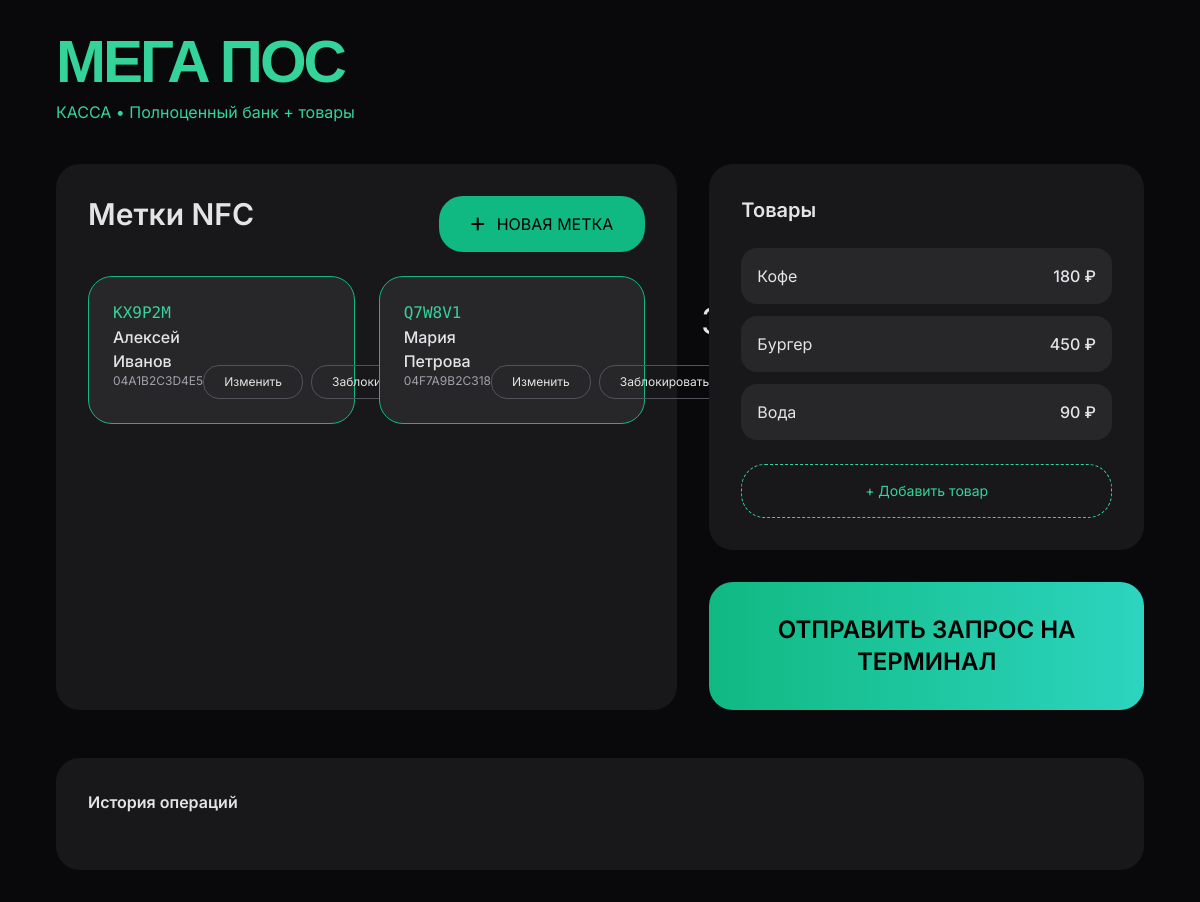
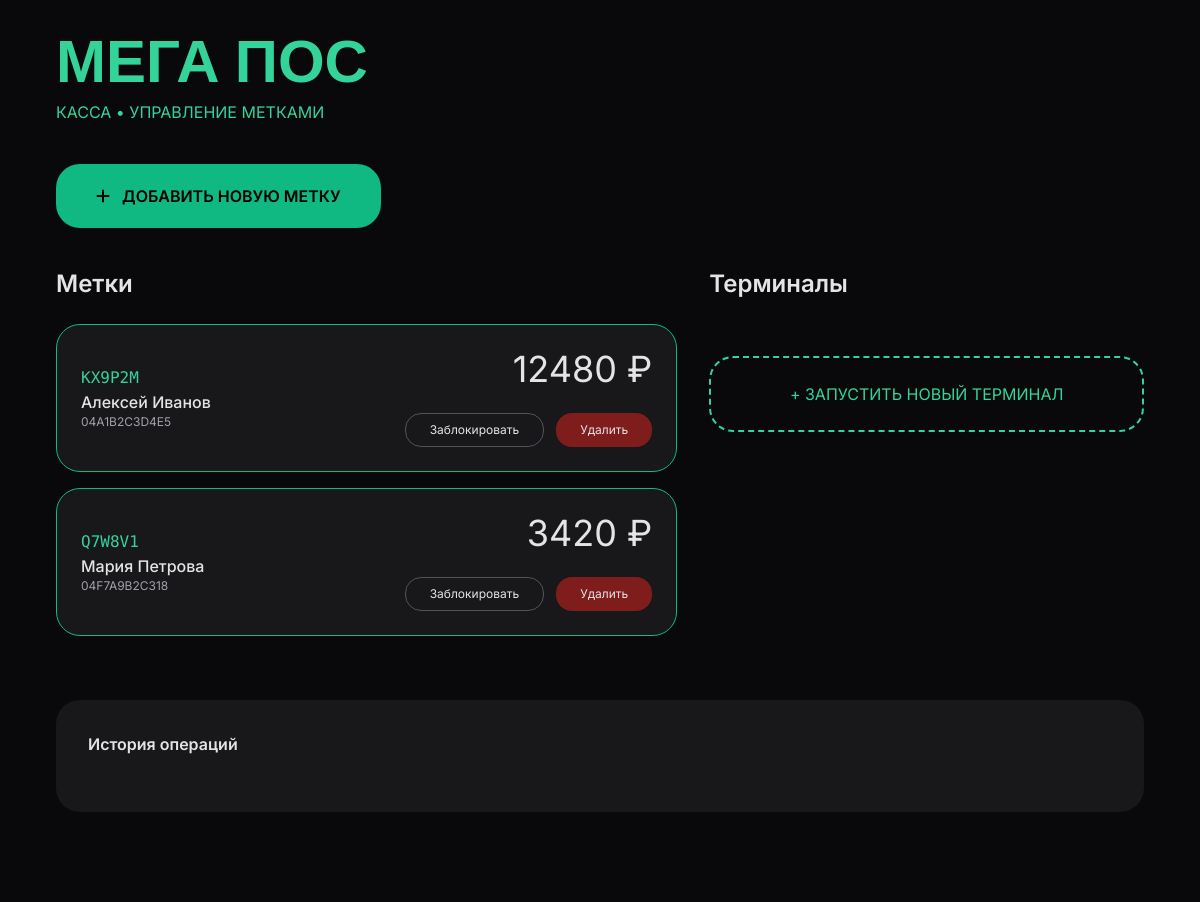
Before and after one commit to matveisem4-dot/electrik2, an Electron app: page cashier.html in a window 1200 px wide. After the commit the page ends 844 px from the top, so only its background shows below. Drawn offline with nearby package versions, Linux system fonts and the light colour scheme.

Commit message:
Update cashier.html

```diff
--- a/cashier.html
+++ b/cashier.html
@@ -10,55 +10,40 @@
         @import url('https://fonts.googleapis.com/css2?family=Inter:wght@400;500;600&family=Space+Grotesk:wght@600;700&display=swap');
         body { font-family: 'Inter', sans-serif; }
         .header { font-family: 'Space Grotesk', sans-serif; }
-        .card { transition: all 0.3s cubic-bezier(0.4,0,0.2,1); }
-        .card:hover { transform: translateY(-8px); }
     </style>
 </head>
 <body class="bg-zinc-950 text-zinc-200">
     <div class="max-w-6xl mx-auto p-8">
-        <div class="header text-6xl font-bold text-emerald-400 mb-2 tracking-tighter">МЕГА ПОС</div>
-        <p class="text-emerald-400 mb-10">КАССА • Полноценный банк + товары</p>
+        <div class="header text-6xl font-bold text-emerald-400 mb-2">МЕГА ПОС</div>
+        <div class="text-emerald-400 mb-10">КАССА • УПРАВЛЕНИЕ МЕТКАМИ</div>
+
+        <button onclick="addNewTag()" class="mb-10 bg-emerald-500 text-black px-10 py-5 rounded-3xl font-semibold flex items-center gap-3">
+            <i class="fa-solid fa-plus"></i> ДОБАВИТЬ НОВУЮ МЕТКУ
+        </button>
 
         <div class="grid grid-cols-12 gap-8">
-            <!-- Метки -->
-            <div class="col-span-7 bg-zinc-900 rounded-3xl p-8">
-                <div class="flex justify-between mb-6">
-                    <h2 class="text-3xl font-semibold">Метки NFC</h2>
-                    <button onclick="addNewTag()" class="bg-emerald-500 text-black px-8 py-4 rounded-3xl flex items-center gap-3">
-                        <i class="fa-solid fa-plus"></i> НОВАЯ МЕТКА
-                    </button>
+            <div class="col-span-7">
+                <h2 class="text-2xl font-semibold mb-6">Метки</h2>
+                <div id="tags-list" class="space-y-4"></div>
             </div>
-                <div id="tags-list" class="grid grid-cols-2 gap-6"></div>
-            </div>
-
-            <!-- Товары и действия -->
-            <div class="col-span-5 space-y-8">
-                <div class="bg-zinc-900 rounded-3xl p-8">
-                    <h3 class="text-xl font-semibold mb-6">Товары</h3>
-                    <div id="products-list" class="space-y-3"></div>
-                    <button onclick="addProduct()" class="mt-6 text-sm w-full py-4 border border-dashed border-emerald-400 text-emerald-400 rounded-3xl">+ Добавить товар</button>
-                </div>
-
-                <button onclick="sendPaymentRequest()"
-                        class="w-full py-8 bg-gradient-to-r from-emerald-500 to-teal-400 text-black font-bold text-2xl rounded-3xl">
-                    ОТПРАВИТЬ ЗАПРОС НА ТЕРМИНАЛ
+            <div class="col-span-5">
+                <h2 class="text-2xl font-semibold mb-6">Терминалы</h2>
+                <div id="terminal-list" class="space-y-4"></div>
+                <button onclick="createNewTerminal()" class="mt-8 w-full py-6 border-2 border-dashed border-emerald-400 text-emerald-400 rounded-3xl hover:bg-emerald-900">
+                    + ЗАПУСТИТЬ НОВЫЙ ТЕРМИНАЛ
                 </button>
             </div>
         </div>
 
-        <div class="mt-12 bg-zinc-900 rounded-3xl p-8">
+        <div class="mt-16 bg-zinc-900 rounded-3xl p-8">
             <h3 class="font-semibold mb-6">История операций</h3>
-            <div id="history" class="space-y-4"></div>
+            <div id="history" class="space-y-4 text-sm"></div>
         </div>
     </div>
 
     <script>
-        let tags = JSON.parse(localStorage.getItem('tags_v5')) || [];
-        let products = JSON.parse(localStorage.getItem('products')) || [
-            {name: "Кофе", price: 180},
-            {name: "Бургер", price: 450},
-            {name: "Вода", price: 90}
-        ];
+        let tags = JSON.parse(localStorage.getItem('tags')) || [];
+        let terminals = JSON.parse(localStorage.getItem('terminals')) || [];
         let history = [];
 
         function generateAID() {
@@ -69,20 +54,20 @@
         }
 
         function save() {
-            localStorage.setItem('tags_v5', JSON.stringify(tags));
-            localStorage.setItem('products', JSON.stringify(products));
+            localStorage.setItem('tags', JSON.stringify(tags));
+            localStorage.setItem('terminals', JSON.stringify(terminals));
         }
 
         function addHistory(text) {
             history.unshift({time: new Date().toLocaleTimeString('ru-RU'), text});
+            if (history.length > 15) history.pop();
             renderHistory();
         }
 
         function renderTags() {
             const container = document.getElementById('tags-list');
-            container.innerHTML = tags.map((tag, i) => `
-                <div class="card bg-zinc-800 rounded-3xl p-6 border ${tag.blocked?'border-red-500':'border-emerald-500'}">
-                    <div class="flex justify-between">
+            container.innerHTML = tags.map((tag,i) => `
+                <div class="bg-zinc-900 rounded-3xl p-6 flex justify-between items-center border ${tag.blocked ? 'border-red-500' : 'border-emerald-500'}">
                     <div>
                         <div class="font-mono text-emerald-400">${tag.aid}</div>
                         <div class="font-medium">${tag.owner}</div>
@@ -90,31 +75,28 @@
                     </div>
                     <div class="text-right">
                         <div class="text-4xl font-light">${tag.balance} ₽</div>
-                            <div class="flex gap-2 mt-6">
-                                <button onclick="editTag(${i});event.stopImmediatePropagation()" class="text-xs px-5 py-2 border border-zinc-600 rounded-2xl">Изменить</button>
-                                <button onclick="toggleBlock(${i});event.stopImmediatePropagation()" class="text-xs px-5 py-2 border border-zinc-600 rounded-2xl">${tag.blocked?'Разблокировать':'Заблокировать'}</button>
-                                <button onclick="deleteTag(${i});event.stopImmediatePropagation()" class="text-xs px-5 py-2 bg-red-900 rounded-2xl">Удалить</button>
-                            </div>
+                        <div class="flex gap-3 mt-6">
+                            <button onclick="toggleBlock(${i});event.stopImmediatePropagation()" class="text-xs px-6 py-2 border border-zinc-600 rounded-2xl">${tag.blocked ? 'Разблокировать' : 'Заблокировать'}</button>
+                            <button onclick="deleteTag(${i});event.stopImmediatePropagation()" class="text-xs px-6 py-2 bg-red-900 rounded-2xl">Удалить</button>
                         </div>
                     </div>
                 </div>
             `).join('');
         }
 
-        function renderProducts() {
-            const container = document.getElementById('products-list');
-            container.innerHTML = products.map(p => `
-                <div class="bg-zinc-800 rounded-2xl p-4 flex justify-between items-center">
-                    <div>${p.name}</div>
-                    <div class="font-medium">${p.price} ₽</div>
+        function renderTerminals() {
+            const container = document.getElementById('terminal-list');
+            container.innerHTML = terminals.map(t => `
+                <div class="bg-zinc-900 rounded-3xl p-6 flex justify-between items-center">
+                    <div class="font-mono text-emerald-400">${t.aid}</div>
+                    <button onclick="sendPayment(${i});event.stopImmediatePropagation()" class="bg-emerald-500 text-black px-8 py-4 rounded-3xl text-sm font-medium">Отправить оплату</button>
                 </div>
             `).join('');
         }
 
         function renderHistory() {
-            const container = document.getElementById('history');
-            container.innerHTML = history.map(h => `
-                <div class="bg-zinc-800 px-6 py-5 rounded-2xl flex gap-6">
+            document.getElementById('history').innerHTML = history.map(h => `
+                <div class="flex gap-6 bg-zinc-800 p-5 rounded-2xl">
                     <div class="font-mono text-emerald-400 w-20">${h.time}</div>
                     <div>${h.text}</div>
                 </div>
@@ -122,25 +104,14 @@
         }
 
         function addNewTag() {
-            const owner = prompt("Имя владельца:", "Новый клиент");
+            const owner = prompt("Имя владельца:", "Клиент");
             if (!owner) return;
             const nfcId = "04" + Math.random().toString(16).slice(2,14).toUpperCase();
             const aid = generateAID();
-            tags.unshift({nfcId, aid, owner, balance: 3000, blocked: false});
+            tags.unshift({nfcId, aid, owner, balance: 5000, blocked: false});
             save();
             renderTags();
-            addHistory(`Добавлена новая метка • ${aid}`);
-        }
-
-        function editTag(i) {
-            const tag = tags[i];
-            const newName = prompt("Новое имя владельца:", tag.owner);
-            const newBalance = parseInt(prompt("Новый баланс:", tag.balance));
-            if (newName) tag.owner = newName;
-            if (!isNaN(newBalance)) tag.balance = newBalance;
-            save();
-            renderTags();
-            addHistory("Метка отредактирована");
+            addHistory(`Добавлена метка • ${aid}`);
         }
 
         function toggleBlock(i) {
@@ -151,7 +122,7 @@
         }
 
         function deleteTag(i) {
-            if (confirm("Удалить метку полностью?")) {
+            if (confirm("Удалить метку?")) {
                 tags.splice(i,1);
                 save();
                 renderTags();
@@ -159,29 +130,21 @@
             }
         }
 
-        function addProduct() {
-            const name = prompt("Название товара:");
-            const price = parseInt(prompt("Цена товара:"));
-            if (name && price) {
-                products.push({name, price});
+        function createNewTerminal() {
+            const aid = generateAID();
+            terminals.unshift({aid});
             save();
-                renderProducts();
-            }
+            renderTerminals();
+            addHistory("Новый терминал • AID: " + aid);
+            alert("Терминал создан!\nAID: " + aid + "\n\nОткройте terminal.html на телефоне и введите этот AID");
         }
 
-        function createNewTerminal() {
-            const aid = generateAID();
-            localStorage.setItem('current_terminal_aid', aid);
-            alert("Новый терминал создан!\nAID: " + aid + "\n\nОткройте terminal.html на телефоне и введите этот AID");
-            addHistory("Создан новый терминал • AID: " + aid);
-        }
-
-        function sendPaymentRequest() {
+        function sendPayment(i) {
             const amount = parseInt(prompt("Сумма оплаты:", "890")) || 890;
-            const aid = prompt("AID терминала (из terminal.html):", "KX9P2M");
-            localStorage.setItem('pending_payment', JSON.stringify({aid, amount}));
-            addHistory(`Запрос оплаты ${amount} ₽ отправлен на терминал ${aid}`);
-            alert("Запрос отправлен на терминал. Откройте terminal.html");
+            const aid = terminals[i].aid;
+            localStorage.setItem("pending_payment", JSON.stringify({aid: aid, amount: amount}));
+            addHistory(`Запрос оплаты ${amount}₽ отправлен на терминал ${aid}`);
+            alert(`Запрос на ${amount} ₽ отправлен на терминал ${aid}`);
         }
 
         window.onload = () => {
@@ -192,7 +155,7 @@
                 ];
             }
             renderTags();
-            renderProducts();
+            renderTerminals();
             renderHistory();
         };
     </script>
```
Lines whose indentation alone changed are shown as unchanged.
